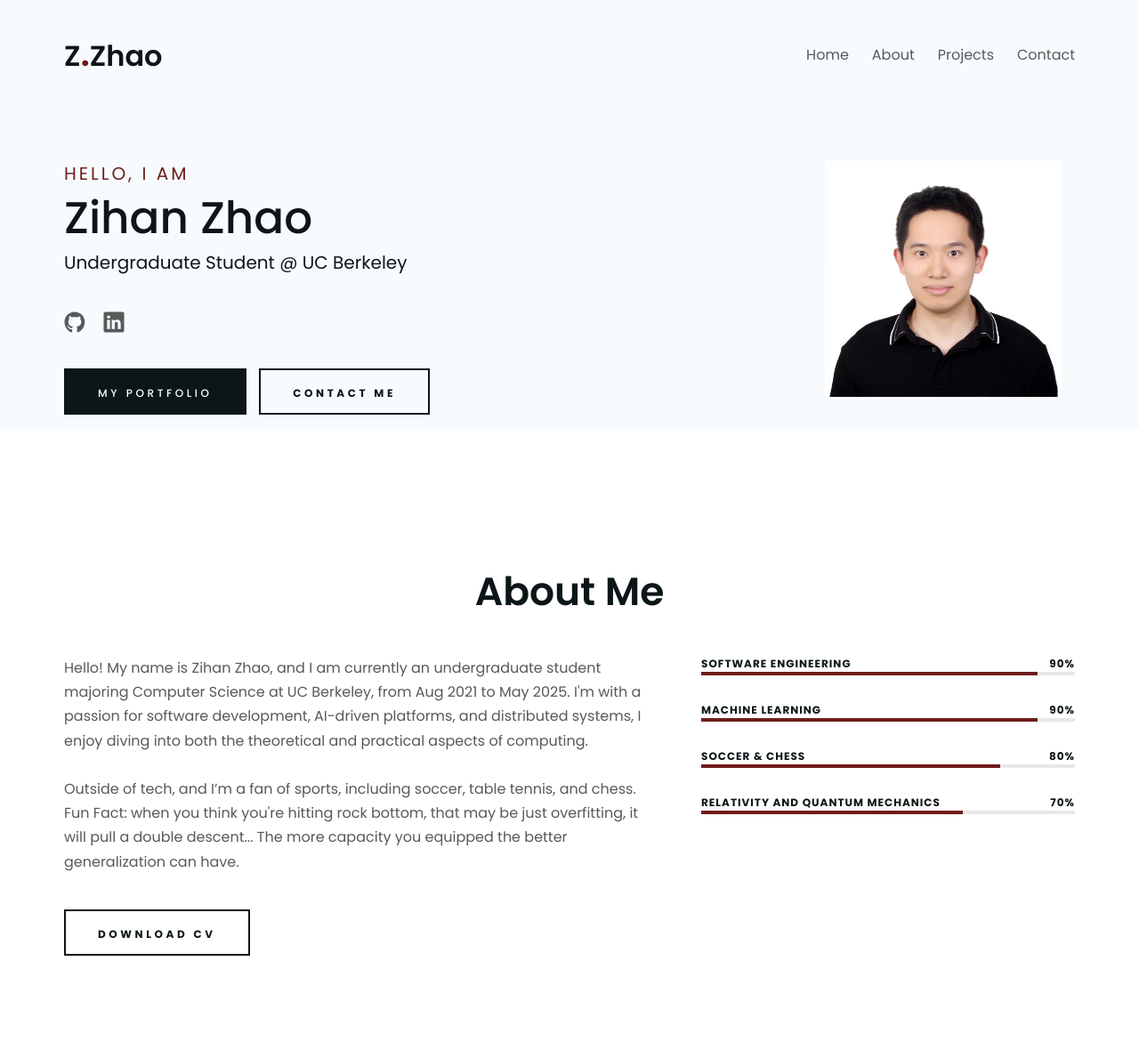
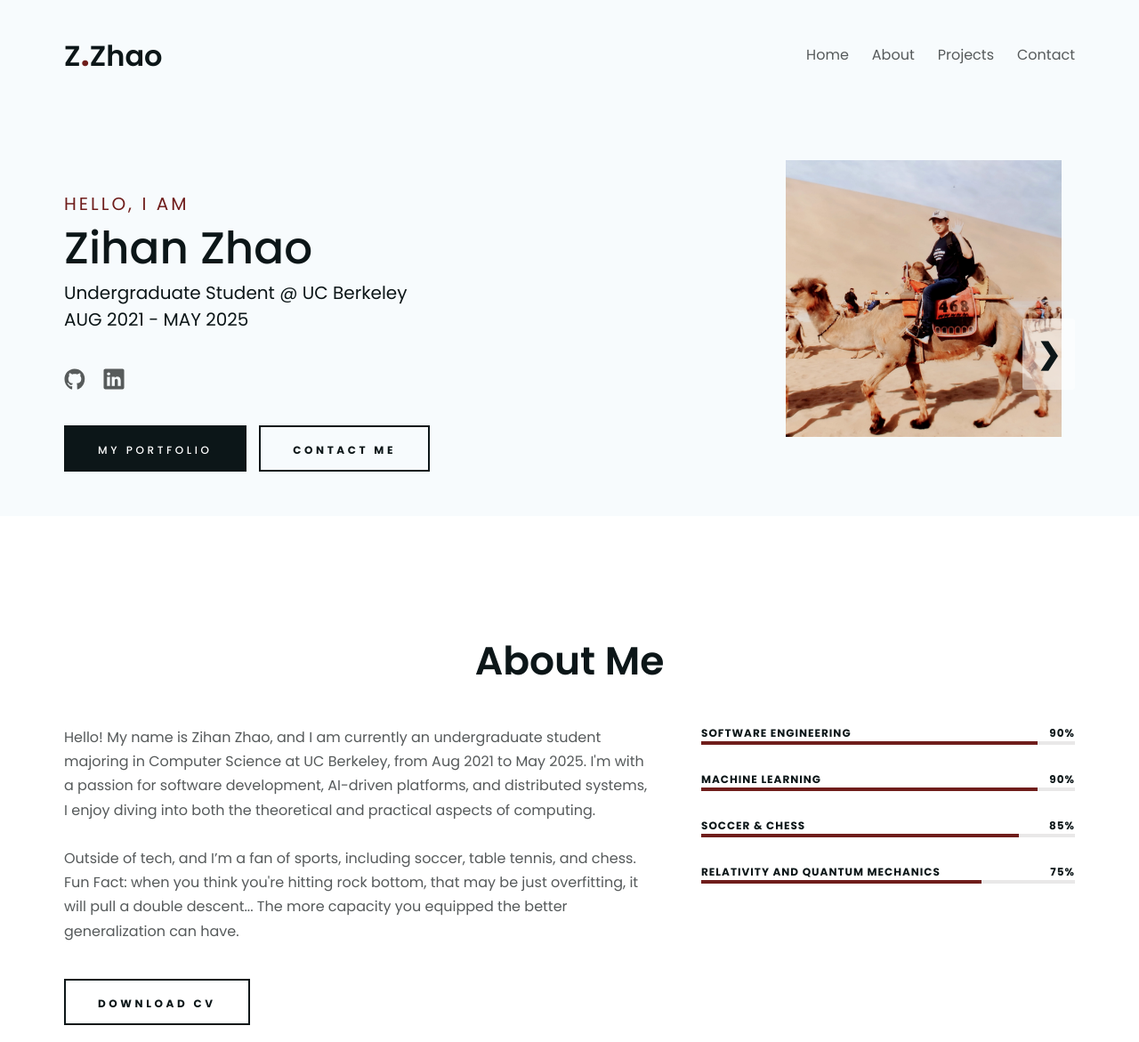
Before and after one commit to HanZhao01/HanZhao01.github.io, a plain HTML site: page index.html in a window 1280 px wide. Shown: the top 1171 px of the page at 89% size. Drawn offline with nearby package versions, Linux system fonts and the light colour scheme.

Commit message:
images updated

```diff
--- a/css/main.css
+++ b/css/main.css
@@ -202,10 +202,11 @@ h5 {
 }
 
 .nav-link:hover {
-    color: orange;
+    color: #e63e00;
 }
 
 /* Hero section */
+
 .hero {
   position: relative;
   padding-top: 18rem;
@@ -244,17 +245,66 @@ h5 {
   font-weight: 400;
 }
 
+/* Hero Image Slider */
+
 .hero-img {
   flex: 0 0 41.6667%;
   text-align: right !important;
   padding: 0 1.5rem;
+  max-width: 700px;
 }
 
 .hero-img img {
-  max-width: 60%;
+  max-width: 70%;
   height: auto;
   vertical-align: bottom;
 }
+
+
+.hero-slider {
+  position: relative;
+  overflow: hidden;
+  height: 400px;
+}
+
+.hero-slider .slide {
+  display: none;
+}
+
+.hero-slider .slide.active {
+  display: block;
+}
+
+.hero-img .prev,
+.hero-img .next {
+  cursor: pointer;
+  position: absolute;
+  top: 50%;
+  padding: 1.6rem;
+  margin-top: -2.2rem;
+  color: var(--main-text-color);
+  font-weight: bold;
+  font-size: 3.2rem;
+  background-color: rgba(255, 255, 255, 0.5);
+  border: none;
+  border-radius: 0.3rem;
+  user-select: none;
+}
+
+.hero-img .prev {
+  left: 0;
+}
+
+.hero-img .next {
+  right: 0;
+}
+
+.hero-img .prev:hover,
+.hero-img .next:hover {
+  background-color: rgba(0, 0, 0, 0.8);
+  color: white;
+}
+
 
 .about-social-list {
   display: flex;
@@ -287,7 +337,7 @@ h5 {
 }
 
 .about-title {
-  margin-top: 5rem;
+  margin-top: 3rem;
   margin-bottom: 4rem;
 }
 
@@ -522,7 +572,7 @@ h5 {
   .contact-button .btn {
     background-color: #ff4500;
     color: #fff;
-    padding: 1rem 2rem;
+
     font-size: 1.4rem;
     border: none;
     border-radius: 5px;
--- a/index.html
+++ b/index.html
@@ -62,8 +62,8 @@
             <span class="hero-greeting"> Hello, I am</span>
             <h1 class="hero-heading">Zihan Zhao</h1>
             <span class="hero-heading-subtitle"
-              >Undergraduate Student @ UC Berkeley</span
-            >
+              >Undergraduate Student @ UC Berkeley <br /> AUG 2021 - MAY 2025
+            </span>
             <div class="about-social-list">
               <div class="social-links-row">
                 <a href="https://github.com/HanZhao01">
@@ -88,11 +88,18 @@
             </div>
           </div>
           <div class="hero-img">
-            <img
-              src="img/self/self.JPG"
-              alt="Picture of Zihan Zhao</a>
-              "
-            />
+            <div class="hero-slider">
+              <div class="slide active">
+                <img src="img/self/self1.JPG" alt="Picture 1" />
+              </div>
+              <div class="slide">
+                <img src="img/self/self2.JPG" alt="Picture 2" />
+              </div>
+              <div class="slide">
+                <img src="img/self/self3.JPG" alt="Picture 3" />
+              </div>
+            </div>
+            <button class="next">&#10095;</button> <!-- Right arrow -->
           </div>
         </div>
       </div>
@@ -106,12 +113,13 @@
           <div class="about-row">
             <div class="about-content">
               <p class="about-descr">
-                Hello! My name is Zihan Zhao, and I am currently an undergraduate student majoring Computer Science at UC Berkeley, from Aug 2021 to May 2025. I'm with a passion for software development, AI-driven platforms, and distributed systems, I enjoy diving into both the theoretical and practical aspects of computing.
+                Hello! My name is Zihan Zhao, and I am currently an undergraduate student majoring in Computer Science at UC Berkeley, from Aug 2021 to May 2025. I'm with a passion for software development, AI-driven platforms, and distributed systems, I enjoy diving into both the theoretical and practical aspects of computing.
                 <br /><br />
                 Outside of tech, and I’m a fan of sports, including soccer, table tennis, and chess. Fun Fact: when you think you're hitting rock bottom, that may be just overfitting, it will pull a double descent...  The more capacity you equipped the better generalization can have.
               </p>
               <div class="about-download-btn">
-                <a href="#!" class="btn btn-white">Download CV</a>
+                <a href="https://github.com/HanZhao01/HanZhao01.github.io/raw/main/assets/Zihan_Zhao_PR_2024.pdf" class="btn btn-white" download="Zihan_Zhao_PR_2024.pdf">Download CV</a>
+
               </div>
             </div>
             <div class="about-skills">
@@ -127,13 +135,13 @@
                   </div>
                   <div class="skill">
                     <div class="skill-title">Soccer & Chess</div>
-                    <div class="skill-percent">80%</div>
-                    <div class="skillbar" style="width: 80%"></div>
+                    <div class="skill-percent">85%</div>
+                    <div class="skillbar" style="width: 85%"></div>
                   </div>
                   <div class="skill">
                     <div class="skill-title">Relativity and Quantum Mechanics</div>
-                    <div class="skill-percent">70%</div>
-                    <div class="skillbar" style="width: 70%"></div>
+                    <div class="skill-percent">75%</div>
+                    <div class="skillbar" style="width: 75%"></div>
                   </div>
             </div>
           </div>
--- a/js/main.js
+++ b/js/main.js
@@ -1,9 +1,12 @@
 const nav = document.querySelector("#nav");
 const navBtn = document.querySelector("#nav-btn");
 const navBtnImg = document.querySelector("#nav-btn-img");
+const slides = document.querySelectorAll('.slider img');
+const prevArrow = document.querySelector('.prev-arrow');
+const nextArrow = document.querySelector('.next-arrow');
+let currentSlide = 0;
 
 
-//Hamburger menu
 navBtn.onclick = () => {
   if (nav.classList.toggle("open")) {
     navBtnImg.src = "img/icons/close.svg";
@@ -31,3 +34,30 @@ window.addEventListener("scroll", function () {
 AOS.init({
   once: true,
 });
+
+
+
+document.addEventListener('DOMContentLoaded', function() {
+  let slideIndex = 0;
+  showSlides(slideIndex);
+
+  function showSlides(n) {
+    let slides = document.querySelectorAll('.hero-slider .slide');
+    if (n >= slides.length) { slideIndex = 0; }
+    if (n < 0) { slideIndex = slides.length - 1; }
+    slides.forEach((slide) => {
+      slide.classList.remove('active');
+    });
+    slides[slideIndex].classList.add('active');
+  }
+
+  document.querySelector('.hero-img .next').addEventListener('click', function() {
+    slideIndex++;
+    showSlides(slideIndex);
+  });
+
+  document.querySelector('.hero-img .prev').addEventListener('click', function() {
+    slideIndex--;
+    showSlides(slideIndex);
+  });
+});
```
Also changed, not shown: img/self/self1.JPG (added), img/self/self2.jpg (added), img/self/self3.jpg (added), 3 other files.
